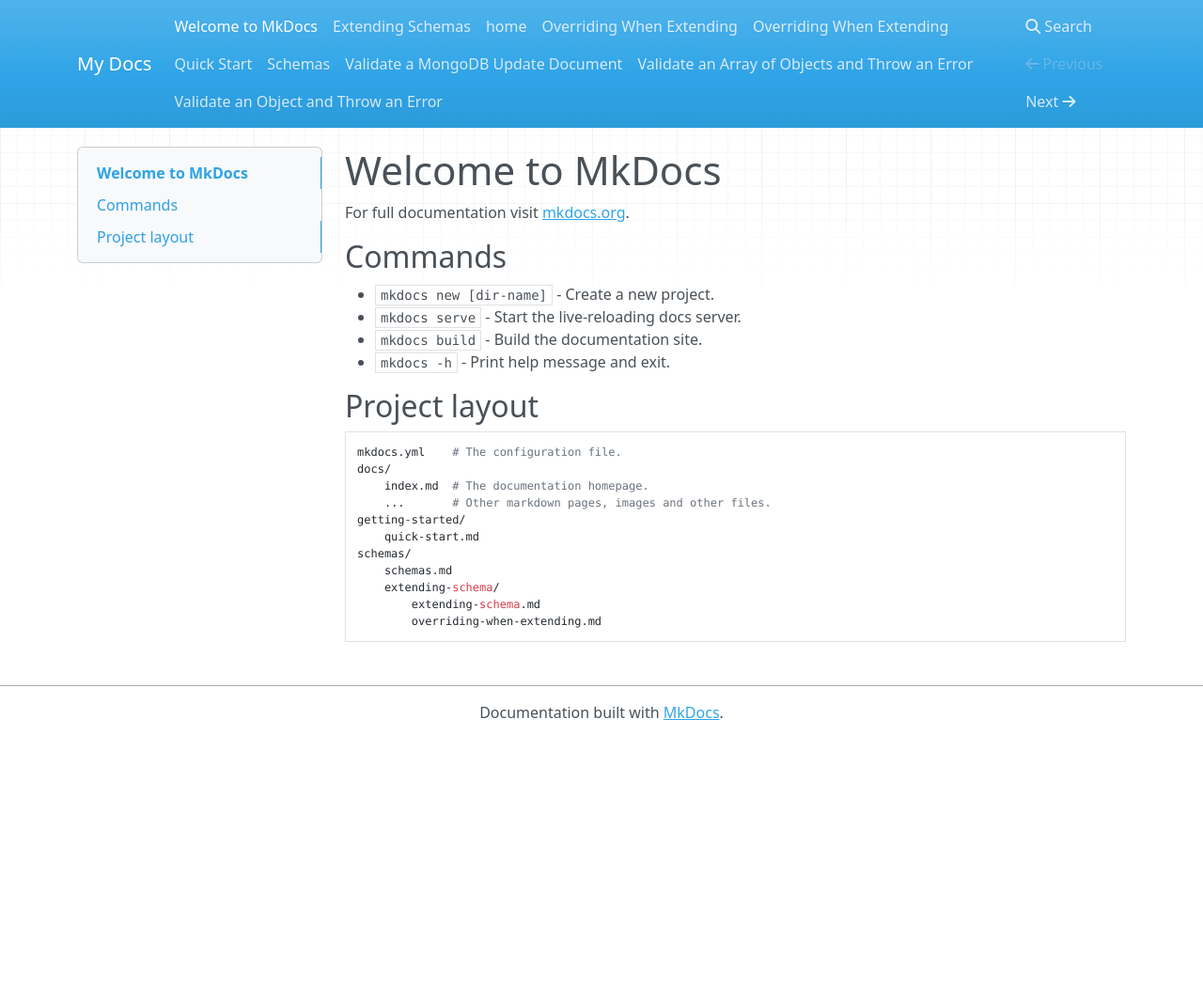
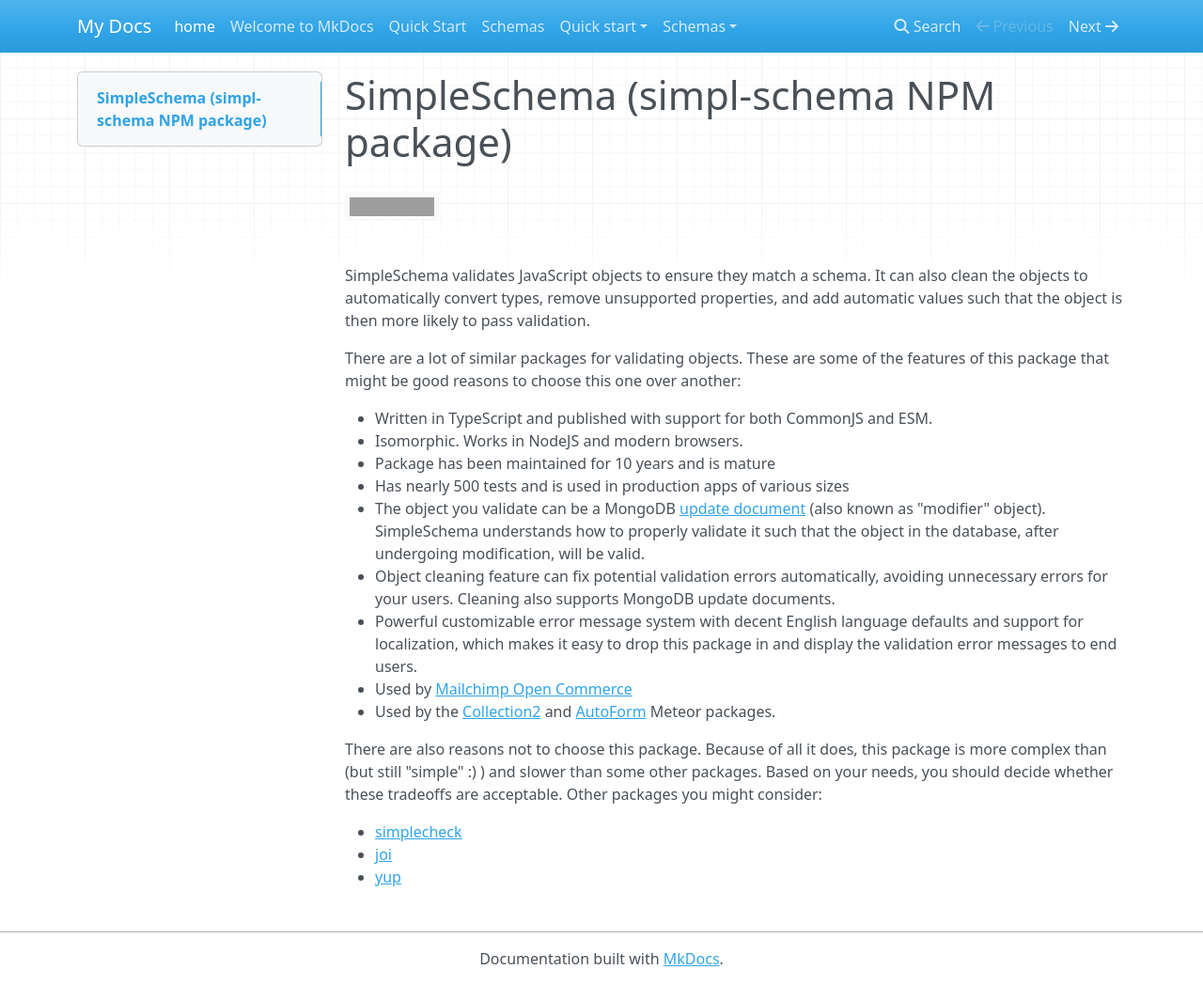
Before and after one commit to ak4702/sphinx-test, an MkDocs documentation site: the page built from docs/index.md, in a window 1280 px wide and 1048 px high. Shown: the whole window at 94% size. Built offline with MkDocs 1.6.1, drawn with Linux system fonts in a browser that asks for light colours; nearby versions of some CDN libraries; grey boxes are pictures that could not be loaded.

Commit message:
Reorganize files

```diff
--- /dev/null
+++ b/docs/index-old.md
@@ -0,0 +1,24 @@
+# Welcome to MkDocs
+
+For full documentation visit [mkdocs.org](https://www.mkdocs.org).
+
+## Commands
+
+* `mkdocs new [dir-name]` - Create a new project.
+* `mkdocs serve` - Start the live-reloading docs server.
+* `mkdocs build` - Build the documentation site.
+* `mkdocs -h` - Print help message and exit.
+
+## Project layout
+
+    mkdocs.yml    # The configuration file.
+    docs/
+        index.md  # The documentation homepage.
+        ...       # Other markdown pages, images and other files.
+    getting-started/
+        quick-start.md
+    schemas/
+        schemas.md
+        extending-schema/
+            extending-schema.md
+            overriding-when-extending.md
--- a/docs/index.md
+++ b/docs/index.md
@@ -1,24 +1,33 @@
-# Welcome to MkDocs
+---
+title: home
+description:
+published: true
+date: 2023-01-05T09:34:00.378Z
+tags:
+editor: markdown
+dateCreated: 2023-01-05T09:26:18.414Z
+---
 
-For full documentation visit [mkdocs.org](https://www.mkdocs.org).
+# SimpleSchema (simpl-schema NPM package)
 
-## Commands
+[![Lint, Test, and (Maybe) Publish](<https://github.com/longshotlabs/simpl-schema/workflows/Lint,%20Test,%20and%20(Maybe)%20Publish/badge.svg?event=push>)](https://github.com/longshotlabs/simpl-schema/actions?query=workflow%3A%22Lint%2C+Test%2C+and+%28Maybe%29+Publish%22)
 
-* `mkdocs new [dir-name]` - Create a new project.
-* `mkdocs serve` - Start the live-reloading docs server.
-* `mkdocs build` - Build the documentation site.
-* `mkdocs -h` - Print help message and exit.
+SimpleSchema validates JavaScript objects to ensure they match a schema. It can also clean the objects to automatically convert types, remove unsupported properties, and add automatic values such that the object is then more likely to pass validation.
 
-## Project layout
+There are a lot of similar packages for validating objects. These are some of the features of this package that might be good reasons to choose this one over another:
 
-    mkdocs.yml    # The configuration file.
-    docs/
-        index.md  # The documentation homepage.
-        ...       # Other markdown pages, images and other files.
-    getting-started/
-        quick-start.md
-    schemas/
-        schemas.md
-        extending-schema/
-            extending-schema.md
-            overriding-when-extending.md
+- Written in TypeScript and published with support for both CommonJS and ESM.
+- Isomorphic. Works in NodeJS and modern browsers.
+- Package has been maintained for 10 years and is mature
+- Has nearly 500 tests and is used in production apps of various sizes
+- The object you validate can be a MongoDB [update document](https://www.mongodb.com/docs/drivers/node/current/fundamentals/crud/write-operations/change-a-document/) (also known as "modifier" object). SimpleSchema understands how to properly validate it such that the object in the database, after undergoing modification, will be valid.
+- Object cleaning feature can fix potential validation errors automatically, avoiding unnecessary errors for your users. Cleaning also supports MongoDB update documents.
+- Powerful customizable error message system with decent English language defaults and support for localization, which makes it easy to drop this package in and display the validation error messages to end users.
+- Used by [Mailchimp Open Commerce](https://mailchimp.com/developer/open-commerce/)
+- Used by the [Collection2](https://github.com/Meteor-Community-Packages/meteor-collection2) and [AutoForm](https://github.com/Meteor-Community-Packages/meteor-autoform) Meteor packages.
+
+There are also reasons not to choose this package. Because of all it does, this package is more complex than (but still "simple" :) ) and slower than some other packages. Based on your needs, you should decide whether these tradeoffs are acceptable. Other packages you might consider:
+
+- [simplecheck](https://www.npmjs.com/package/simplecheck)
+- [joi](https://joi.dev/)
+- [yup](https://www.npmjs.com/package/yup)
```
Also changed, not shown: docs/home.md (deleted, +0 -33 lines), docs/overriding-when-extending0.md (deleted, +0 -45 lines), docs/quick-start/validate-a-mongodb-update-document.md (renamed from docs/validate-a-mongodb-update-document.md), docs/quick-start/validate-an-array-of-objects-and-throw-an-error.md (renamed from docs/validate-an-array-of-objects-and-throw-an-error.md), docs/quick-start/validate-an-object-and-throw-an-error.md (renamed from docs/validate-an-object-and-throw-an-error.md), docs/schemas/extending-schema.md (renamed from docs/extending-schema.md), docs/schemas/extending-schema/overriding-when-extending.md (renamed from docs/overriding-when-extending.md).
